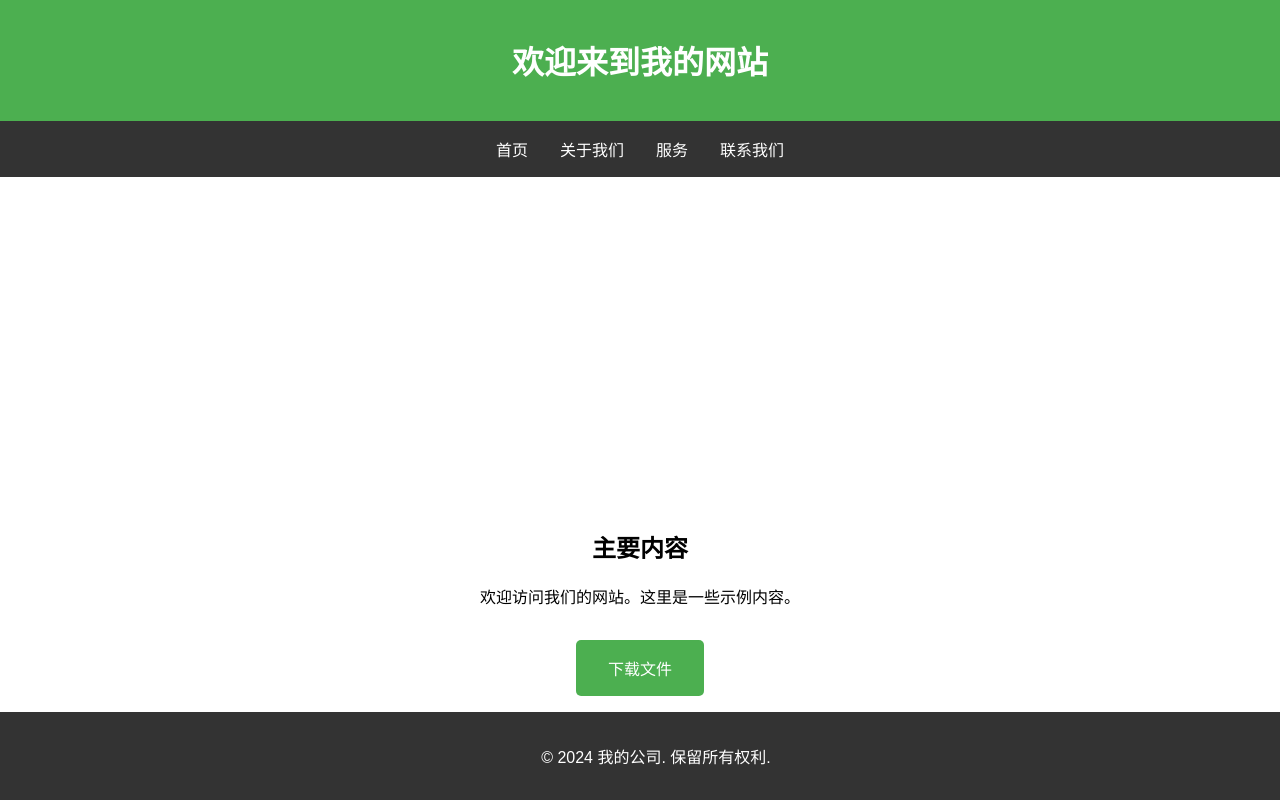
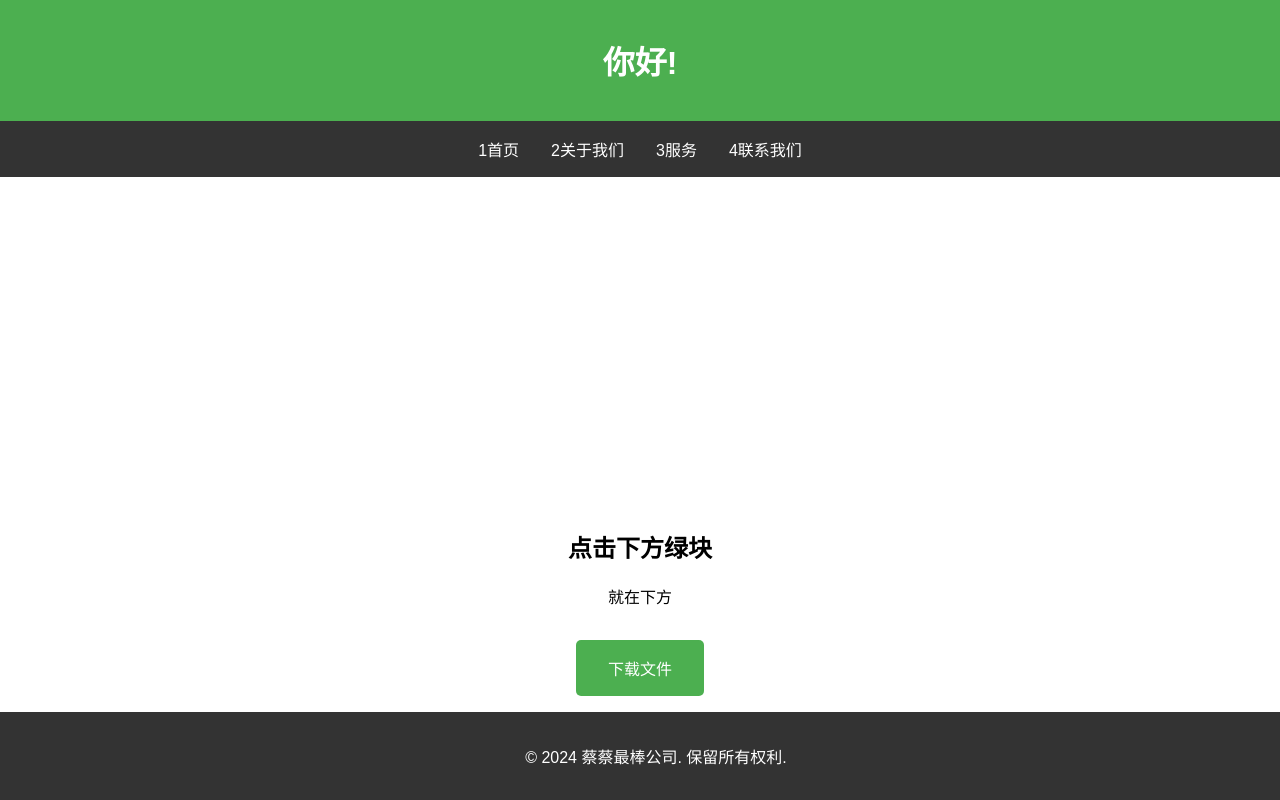
Before and after one commit to 535897932384/websitetest-one, a plain HTML site: page index.html in a window 1280 px wide. Drawn offline with Linux system fonts and the light colour scheme.

Commit message:
Update index.html

```diff
--- a/index.html
+++ b/index.html
@@ -3,7 +3,7 @@
 <head>
     <meta charset="UTF-8">
     <meta name="viewport" content="width=device-width, initial-scale=1.0">
-    <title>首页 - 我的网站</title>
+    <title>请点击下方绿色块来下载文件</title>
     <style>
         body {
             font-family: Arial, sans-serif;
@@ -74,26 +74,26 @@
 </head>
 <body>
     <header>
-        <h1>欢迎来到我的网站</h1>
+        <h1>你好!</h1>
     </header>
     <nav>
-        <a href="#">首页</a>
-        <a href="#">关于我们</a>
-        <a href="#">服务</a>
-        <a href="#">联系我们</a>
+        <a href="#">1首页</a>
+        <a href="#">2关于我们</a>
+        <a href="#">3服务</a>
+        <a href="#">4联系我们</a>
     </nav>
     <div class="banner">
         <div>这里是横幅区域</div>
     </div>
     <div class="content">
-        <h2>主要内容</h2>
-        <p>欢迎访问我们的网站。这里是一些示例内容。</p>
+        <h2>点击下方绿块</h2>
+        <p>就在下方</p>
         <div class="download-button">
             <a href="download.html">下载文件</a>
         </div>
     </div>
     <footer>
-        <p>&copy; 2024 我的公司. 保留所有权利.</p>
+        <p>&copy; 2024 蔡蔡最棒公司. 保留所有权利.</p>
     </footer>
 </body>
 </html>
```
